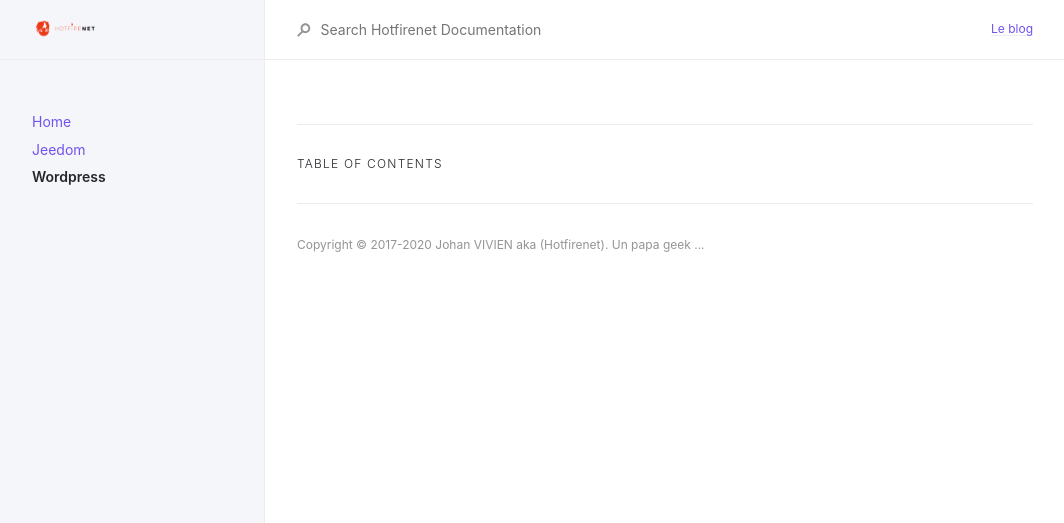
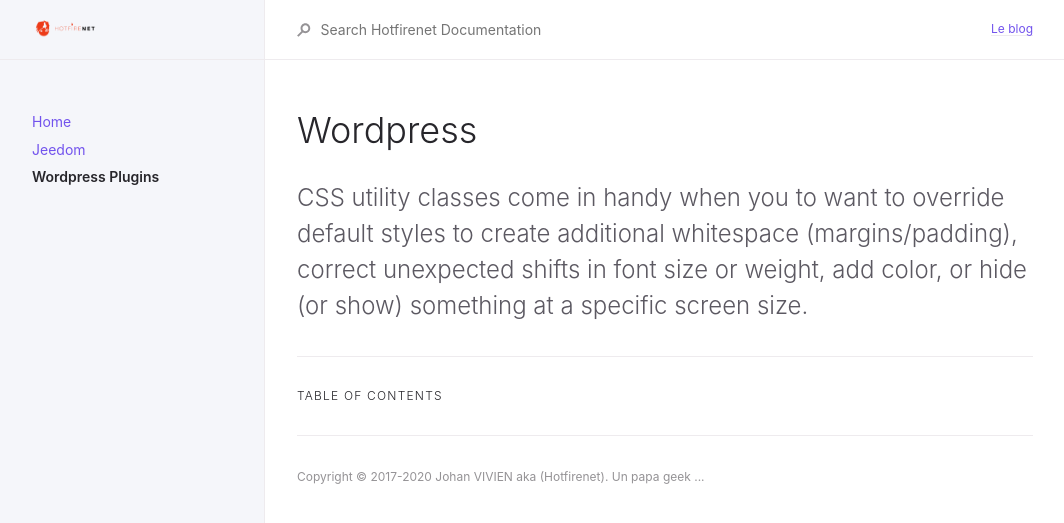
Before and after one commit to Hotfirenet/documentation, a Jekyll site: the page built from docs/wordpress/wordpress.md, in a window 1280 px wide. Shown: the top 523 px of the page, without its empty margins (107-1171 px from the left). Built offline with Jekyll 4.4.1, drawn with Linux system fonts in a browser that asks for light colours.

Commit message:
Test Hierarchy

```diff
--- a/docs/wordpress/wordpress.md
+++ b/docs/wordpress/wordpress.md
@@ -1,7 +1,13 @@
 ---
 layout: default
-title: Wordpress
+title: Wordpress Plugins
 nav_order: 2
 has_children: true
-permalink: /docs/wordpress
+permalink: wordpress
 ---
+
+# Wordpress
+{: .no_toc }
+
+CSS utility classes come in handy when you to want to override default styles to create additional whitespace (margins/padding), correct unexpected shifts in font size or weight, add color, or hide (or show) something at a specific screen size.
+{: .fs-6 .fw-300 }
```
Also changed, not shown: docs/jeedom/jeedom.md (renamed from jeedom/jeedom.md), docs/jeedom/plugin-ondilo.md (renamed from jeedom/plugin-ondilo.md).
